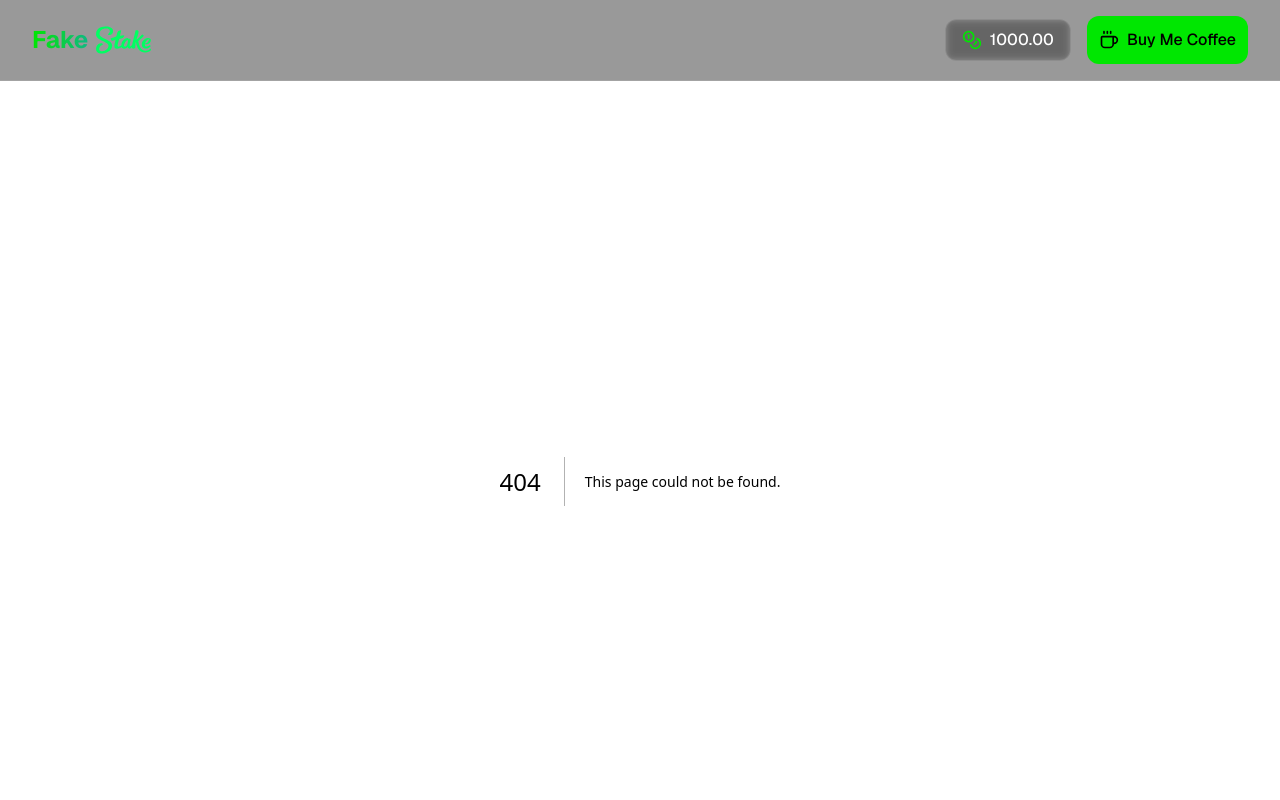
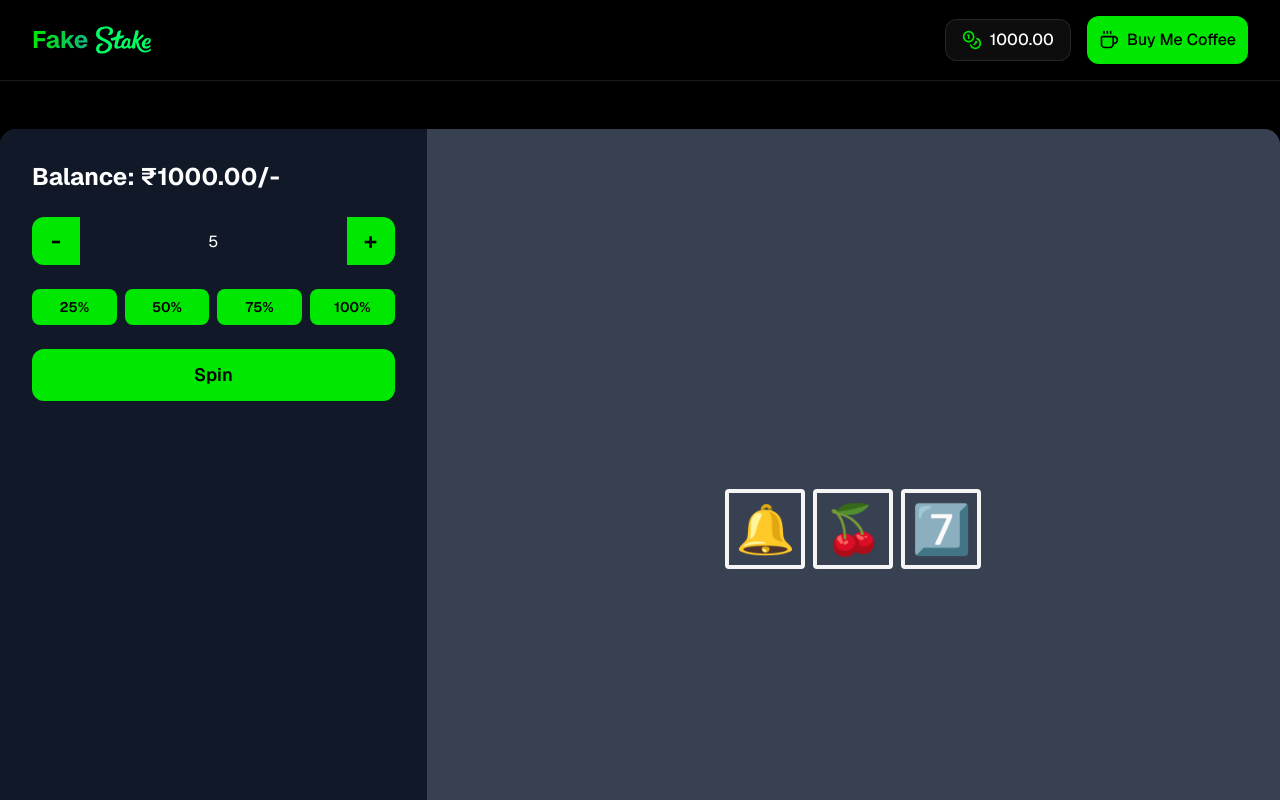
Before and after one commit to RusselBRex-2002/stake, a Next.js app: page /slot in a window 1280 px wide. Before the commit this address had no page. Shown: the top 800 px of the page. Built offline with nearby package versions, Linux system fonts and the light colour scheme.

Commit message:
Slot game added

```diff
--- /dev/null
+++ b/app/(games)/slot/page.tsx
@@ -0,0 +1,10 @@
+// app/games/slot/page.tsx
+import GameController from '../../../app/_components/slot/GameController';
+
+export const metadata = {
+  title: 'Slot Machine',
+};
+
+export default function SlotPage() {
+  return <GameController />;
+}
--- /dev/null
+++ b/app/_components/slot/GameController.tsx
@@ -0,0 +1,194 @@
+'use client';
+
+import React, { useState, useRef, useEffect } from 'react';
+import Link from 'next/link';
+import { playSpinSound, playWinSound } from './sound';
+import { useCommonStore } from '@/app/_store/commonStore';
+
+declare global {
+    interface Window {
+        webkitAudioContext: typeof AudioContext;
+    }
+}
+
+const SYMBOLS = ['🍒', '🍋', '🔔', '7️⃣', '🍊'] as const;
+const REEL_COUNT = 3;
+const INITIAL_BALANCE = 100;
+
+function getRandomReels(): string[] {
+    return Array.from({ length: REEL_COUNT }, () =>
+        SYMBOLS[Math.floor(Math.random() * SYMBOLS.length)]
+    );
+}
+
+export default function GameController() {
+    const balance = useCommonStore((s) => s.balance);
+    const setBalance = useCommonStore((s) => s.setBalance);
+
+    const [bet, setBet] = useState(5);
+    const [reels, setReels] = useState<string[]>(Array(REEL_COUNT).fill(''));
+    const [isSpinning, setIsSpinning] = useState(false);
+
+    const audioCtxRef = useRef<AudioContext | null>(null);
+    useEffect(() => {
+        const ctor = window.AudioContext || window.webkitAudioContext!;
+        audioCtxRef.current = new ctor();
+        setReels(getRandomReels());
+    }, []);
+
+    function handleSpin() {
+        if (isSpinning || bet < 1 || bet > balance) return;
+
+        setIsSpinning(true);
+        const ctx = audioCtxRef.current!;
+        playSpinSound(ctx);
+
+        const iv = setInterval(() => setReels(getRandomReels()), 100);
+        setTimeout(() => {
+            clearInterval(iv);
+            const final = getRandomReels();
+            setReels(final);
+
+            const [a, b, c] = final;
+            const multiplier =
+                a === b && b === c
+                    ? 10
+                    : a === b || b === c || a === c
+                        ? 2
+                        : 0;
+            const payout = bet * multiplier;
+
+            setBalance(balance - bet + payout);
+            if (payout > 0) playWinSound(ctx);
+            setIsSpinning(false);
+        }, 2000);
+    }
+
+
+    return (
+        <div className="flex flex-col items-center justify-center py-12">
+            {balance <= 0 ? (
+                <>
+                    <h2 className="text-2xl font-bold text-white">Game Over</h2>
+                    <p className="text-white mb-6">Your balance is zero.</p>
+                    <Link
+                        href="/"
+                        className="
+              group bg-success hover:bg-success/90 transition-colors
+              p-2.5 sm:p-3 rounded-xl inline-flex items-center justify-center
+              text-black
+            "
+                    >
+                        Go Home
+                    </Link>
+                </>
+            ) : (
+                <div className="flex w-full h-screen overflow-hidden rounded-2xl bg-gray-800">
+                    {/* ── Left panel: controls ── */}
+                    <div className="flex flex-col w-1/3 gap-6 p-8 bg-gray-900">
+                        <h2 className="text-2xl font-bold text-white">
+                            Balance: ₹{balance.toFixed(2)}/-
+                        </h2>
+
+                        {/* Stepper */}
+                        <div className="flex h-12 items-center overflow-hidden">
+                            <button
+                                onClick={() => setBet((b) => Math.max(b - 1, 1))}
+                                disabled={isSpinning || bet <= 1}
+                                className="
+                  w-12 h-full flex items-center justify-center
+                  bg-success hover:bg-success/90 transition-colors
+                  text-black text-2xl font-semibold rounded-l-xl
+                  disabled:opacity-50 disabled:cursor-not-allowed
+                "
+                            >
+                                -
+                            </button>
+                            <input
+                                id="bet"
+                                type="number"
+                                min={1}
+                                max={balance}
+                                value={bet}
+                                disabled={isSpinning}
+                                onChange={(e) => setBet(Number(e.target.value) || 1)}
+                                className="
+                  flex-1 h-full px-4 text-center bg-transparent text-white
+                  appearance-none outline-none
+                "
+                            />
+                            <button
+                                onClick={() => setBet((b) => Math.min(b + 1, balance))}
+                                disabled={isSpinning || bet >= balance}
+                                className="
+                  w-12 h-full flex items-center justify-center
+                  bg-success hover:bg-success/90 transition-colors
+                  text-black text-2xl font-semibold rounded-r-xl
+                  disabled:opacity-50 disabled:cursor-not-allowed
+                "
+                            >
+                                +
+                            </button>
+                        </div>
+
+                        {/* Percentage shortcuts */}
+                        <div className="flex gap-2">
+                            {[25, 50, 75, 100].map((pct) => (
+                                <button
+                                    key={pct}
+                                    onClick={() =>
+                                        setBet(
+                                            pct === 100
+                                                ? Number(balance.toFixed(2))
+                                                : Number((balance * (pct / 100)).toFixed(2))
+                                        )
+                                    }
+                                    disabled={isSpinning}
+                                    className="
+                    flex-1
+                    bg-success hover:bg-success/90 transition-colors
+                    text-black text-sm font-semibold
+                    py-2 rounded-lg
+                    disabled:opacity-50 disabled:cursor-not-allowed
+                  "
+                                >
+                                    {pct}%
+                                </button>
+                            ))}
+                        </div>
+
+                        {/* Spin */}
+                        <button
+                            onClick={handleSpin}
+                            disabled={isSpinning}
+                            className="
+                group bg-success hover:bg-success/90 transition-colors
+                text-black text-lg font-semibold
+                py-3 px-14 rounded-xl
+                disabled:opacity-50 disabled:cursor-not-allowed
+              "
+                        >
+                            {isSpinning ? 'Spinning…' : 'Spin'}
+                        </button>
+
+                    </div>
+
+                    {/* ── Right panel: reels ── */}
+                    <div className="flex-1 flex flex-col justify-center items-center gap-2 bg-gray-700 p-8">
+                        <div className="flex gap-2">
+                            {reels.map((sym, i) => (
+                                <div
+                                    key={i}
+                                    className={`w-20 h-20 flex items-center justify-center text-5xl
+            border-4 border-secondary rounded ${isSpinning ? 'animate-reelSpin' : ''}`}
+                                >
+                                    {sym}
+                                </div>
+                            ))}
+                        </div>
+                    </div>
+                </div>
+            )}
+        </div>
+    );
+}
--- /dev/null
+++ b/app/_components/slot/sound.js
@@ -0,0 +1,38 @@
+// src/utils/sound.js
+
+export function playSpinSound(context) {
+  const bufferSize = 2 * context.sampleRate;
+  const noiseBuffer = context.createBuffer(1, bufferSize, context.sampleRate);
+  const output = noiseBuffer.getChannelData(0);
+  for (let i = 0; i < bufferSize; i++) output[i] = Math.random() * 2 - 1;
+
+  const noise = context.createBufferSource();
+  noise.buffer = noiseBuffer;
+
+  const filter = context.createBiquadFilter();
+  filter.type = 'bandpass';
+  filter.frequency.value = 600;
+  filter.Q.value = 1.0;
+
+  noise.connect(filter).connect(context.destination);
+  noise.start();
+  noise.stop(context.currentTime + 0.5);
+}
+
+export function playWinSound(context) {
+  const now = context.currentTime;
+  const osc = context.createOscillator();
+  const gain = context.createGain();
+
+  osc.connect(gain).connect(context.destination);
+  gain.gain.setValueAtTime(0, now);
+  gain.gain.linearRampToValueAtTime(0.2, now + 0.02);
+
+  const freqs = [523.25, 659.25, 783.99];
+  freqs.forEach((f, i) => {
+    osc.frequency.setValueAtTime(f, now + i * 0.15);
+  });
+
+  osc.start(now);
+  osc.stop(now + freqs.length * 0.15 + 0.1);
+}
--- a/app/page.tsx
+++ b/app/page.tsx
@@ -33,6 +33,11 @@ const games = [
   link: "/flip",
   logo: <Rocket size={48} />,
   img: "/assets/flipper.jpg",
+},{
+  name: "SLOT",
+  link: "/slot",
+  logo: <Rocket size={48} />,
+  img: "/assets/slot.png",
 },
 ];
 
--- a/tailwind.config.ts
+++ b/tailwind.config.ts
@@ -11,6 +11,15 @@ const config: Config = {
     extend: {
       backgroundImage: {
         "custom-dark-gradient": "linear-gradient(90deg, #000000, #001801)",
+      },
+      keyframes: {
+        reelSpin: {
+          '0%': { transform: 'translateY(0)' },
+          '100%': { transform: 'translateY(-100%)' },
+        },
+      },
+      animation: {
+        reelSpin: 'reelSpin 0.1s linear infinite',
       },
       colors: {
         success: "#00E701",
```
Also changed, not shown: public/assets/slot.png (added).
